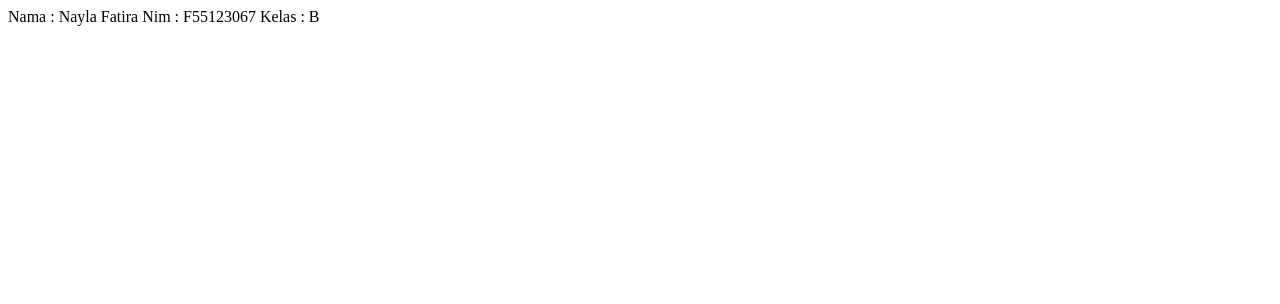
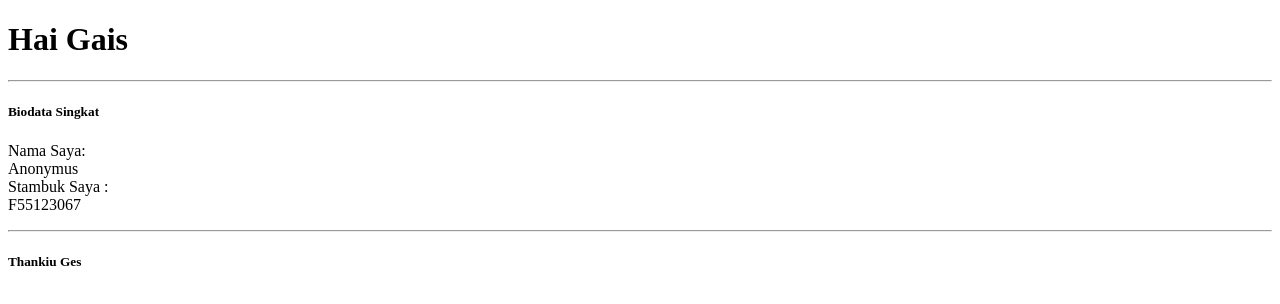
Before and after one commit to nayyftr/Programing_Tadulako, a plain HTML site: page week2/index2.html in a window 1280 px wide. Drawn offline with Linux system fonts and the light colour scheme.

Commit message:
pertemuan 3

```diff
--- a/week2/index2.html
+++ b/week2/index2.html
@@ -6,8 +6,12 @@
     <title>Document</title>
 </head>
 <body>
-    Nama : Nayla Fatira
-    Nim : F55123067
-    Kelas : B
+    <h1>Hai Gais</h1>
+    <hr>
+    <h5>Biodata Singkat</h5>
+    <p>Nama Saya:<br>Anonymus<br>Stambuk Saya : <br> F55123067<br></p>
+    <hr>
+    <h5>Thankiu Ges</h5>
 </body>
+
 </html>
```
